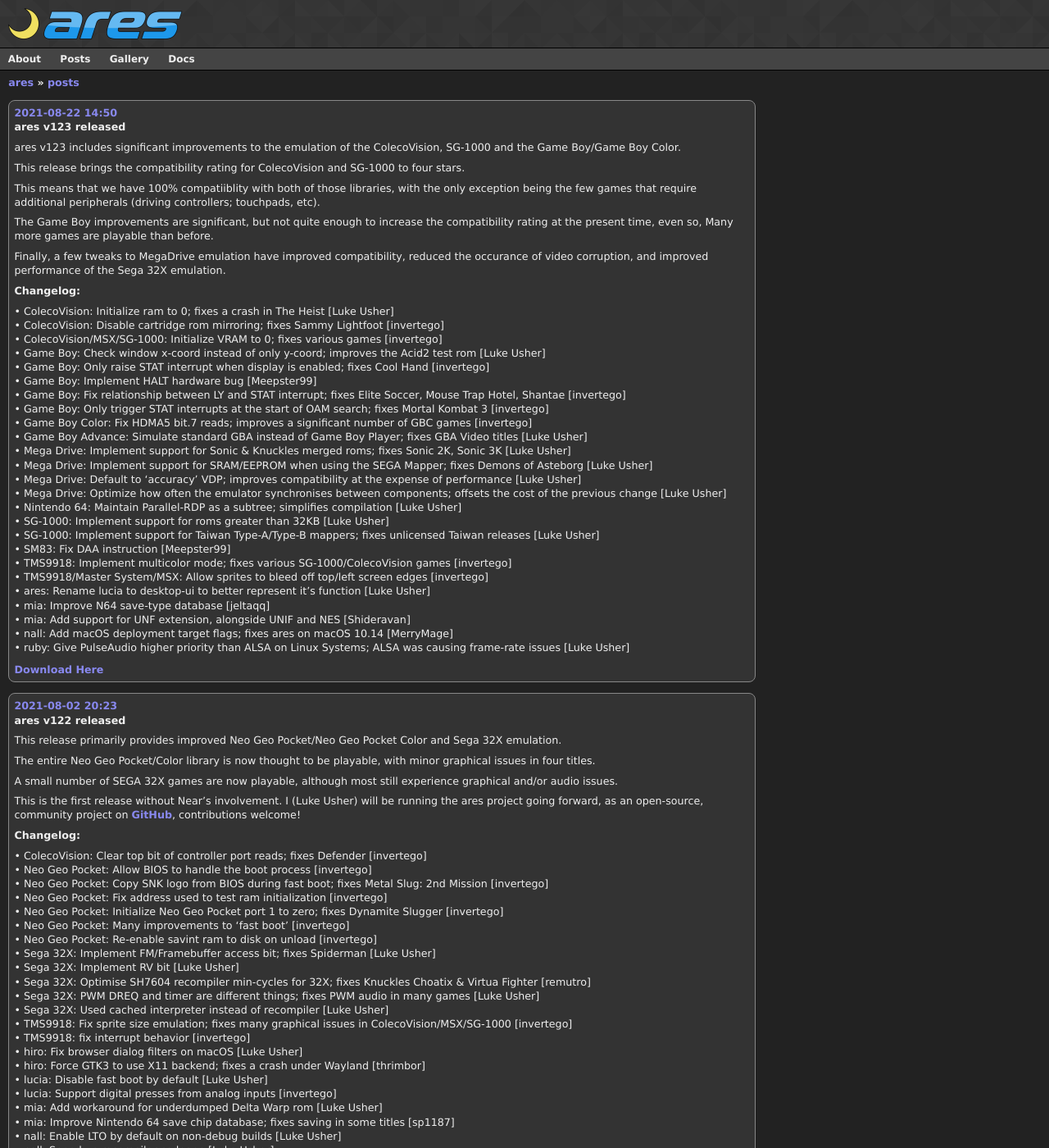
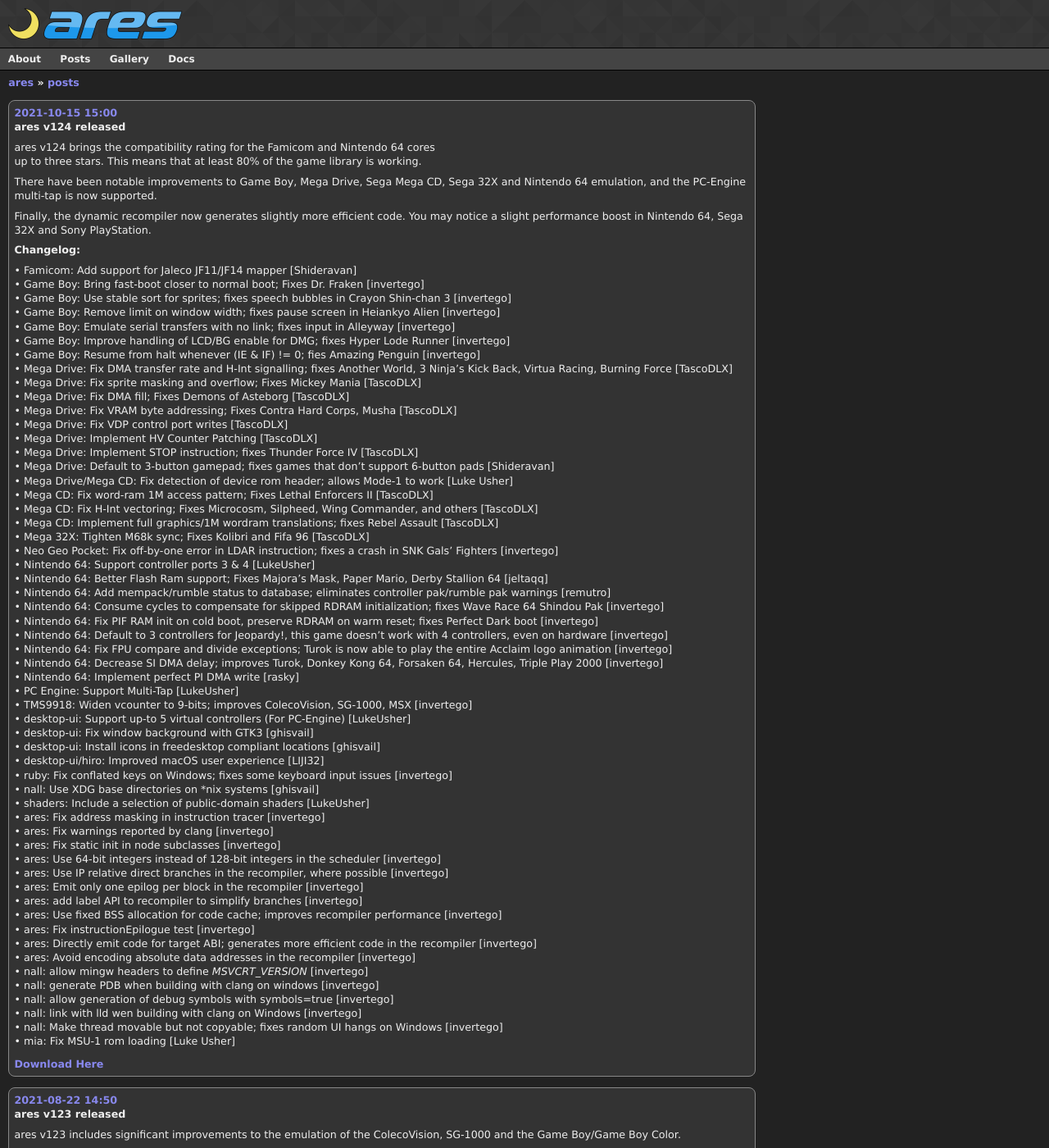
Before and after one commit to ares-emulator/ares-emulator.github.io, a Jekyll site: the page built from posts.md, in a window 1280 px wide and 1400 px high. Shown: the whole window at 82% size. Built offline with Jekyll 4.4.1, drawn with Linux system fonts in a browser that asks for light colours; some of the changed text lies outside the part shown.

Commit message:
release ares v124

```diff
--- a/_posts/2021-08-22-ares-v123-released.md
+++ b/_posts/2021-08-22-ares-v123-released.md
@@ -10,7 +10,7 @@ SG-1000 and the Game Boy/Game Boy Color.
 This release brings the compatibility rating for ColecoVision and SG-1000 to
 four stars.
 
-This means that we have 100% compatiiblity with both of those libraries, with
+This means that we have 100% compatibility with both of those libraries, with
 the only exception being the few games that require additional peripherals
 (driving controllers; touchpads, etc).
 
--- /dev/null
+++ b/_posts/2021-10-05-ares-v124-released.md
@@ -0,0 +1,75 @@
+---
+layout: post
+title: "ares v124 released"
+date: "2021-10-15 15:00"
+---
+
+ares v124 brings the compatibility rating for the Famicom and Nintendo 64 cores
+up to three stars. This means that at least 80% of the game library is working.
+
+There have been notable improvements to Game Boy, Mega Drive, Sega Mega CD,
+Sega 32X and Nintendo 64 emulation, and the PC-Engine multi-tap is now supported.
+
+Finally, the dynamic recompiler now generates slightly more efficient code. You
+may notice a slight performance boost in Nintendo 64, Sega 32X and Sony
+PlayStation.
+
+**Changelog:**
+ * Famicom: Add support for Jaleco JF11/JF14 mapper [Shideravan]
+ * Game Boy: Bring fast-boot closer to normal boot; Fixes Dr. Fraken [invertego]
+ * Game Boy: Use stable sort for sprites; fixes speech bubbles in Crayon Shin-chan 3 [invertego]
+ * Game Boy: Remove limit on window width; fixes pause screen in Heiankyo Alien [invertego]
+ * Game Boy: Emulate serial transfers with no link; fixes input in Alleyway [invertego]
+ * Game Boy: Improve handling of LCD/BG enable for DMG; fixes Hyper Lode Runner [invertego]
+ * Game Boy: Resume from halt whenever (IE & IF) != 0; fies Amazing Penguin [invertego]
+ * Mega Drive: Fix DMA transfer rate and H-Int signalling; fixes Another World, 3 Ninja's Kick Back, Virtua Racing, Burning Force [TascoDLX]
+ * Mega Drive: Fix sprite masking and overflow; Fixes Mickey Mania [TascoDLX]
+ * Mega Drive: Fix DMA fill; Fixes Demons of Asteborg [TascoDLX]
+ * Mega Drive: Fix VRAM byte addressing; Fixes Contra Hard Corps, Musha [TascoDLX]
+ * Mega Drive: Fix VDP control port writes [TascoDLX]
+ * Mega Drive: Implement HV Counter Patching [TascoDLX]
+ * Mega Drive: Implement STOP instruction; fixes Thunder Force IV [TascoDLX]
+ * Mega Drive: Default to 3-button gamepad; fixes games that don't support 6-button pads [Shideravan]
+ * Mega Drive/Mega CD: Fix detection of device rom header; allows Mode-1 to work [Luke Usher]
+ * Mega CD: Fix word-ram 1M access pattern; Fixes Lethal Enforcers II [TascoDLX]
+ * Mega CD: Fix H-Int vectoring; Fixes Microcosm, Silpheed, Wing Commander, and others [TascoDLX]
+ * Mega CD: Implement full graphics/1M wordram translations; fixes Rebel Assault [TascoDLX]
+ * Mega 32X: Tighten M68k sync; Fixes Kolibri and Fifa 96 [TascoDLX]
+ * Neo Geo Pocket: Fix off-by-one error in LDAR instruction; fixes a crash in SNK Gals' Fighters [invertego]
+ * Nintendo 64: Support controller ports 3 & 4 [LukeUsher]
+ * Nintendo 64: Better Flash Ram support; Fixes Majora's Mask, Paper Mario, Derby Stallion 64 [jeltaqq]
+ * Nintendo 64: Add mempack/rumble status to database; eliminates controller pak/rumble pak warnings [remutro]
+ * Nintendo 64: Consume cycles to compensate for skipped RDRAM initialization; fixes Wave Race 64 Shindou Pak [invertego]
+ * Nintendo 64: Fix PIF RAM init on cold boot, preserve RDRAM on warm reset; fixes Perfect Dark boot [invertego]
+ * Nintendo 64: Default to 3 controllers for Jeopardy!, this game doesn't work with 4 controllers, even on hardware [invertego]
+ * Nintendo 64: Fix FPU compare and divide exceptions; Turok is now able to play the entire Acclaim logo animation [invertego]
+ * Nintendo 64: Decrease SI DMA delay; improves Turok, Donkey Kong 64, Forsaken 64, Hercules, Triple Play 2000 [invertego]
+ * Nintendo 64: Implement perfect PI DMA write [rasky]
+ * PC Engine: Support Multi-Tap [LukeUsher]
+ * TMS9918: Widen vcounter to 9-bits; improves ColecoVision, SG-1000, MSX [invertego]
+ * desktop-ui: Support up-to 5 virtual controllers (For PC-Engine) [LukeUsher]
+ * desktop-ui: Fix window background with GTK3 [ghisvail]
+ * desktop-ui: Install icons in freedesktop compliant locations [ghisvail]
+ * desktop-ui/hiro: Improved macOS user experience [LIJI32]
+ * ruby: Fix conflated keys on Windows; fixes some keyboard input issues [invertego]
+ * nall: Use XDG base directories on *nix systems [ghisvail]
+ * shaders: Include a selection of public-domain shaders [LukeUsher]
+ * ares: Fix address masking in instruction tracer [invertego]
+ * ares: Fix warnings reported by clang [invertego]
+ * ares: Fix static init in node subclasses [invertego]
+ * ares: Use 64-bit integers instead of 128-bit integers in the scheduler [invertego]
+ * ares: Use IP relative direct branches in the recompiler, where possible [invertego]
+ * ares: Emit only one epilog per block in the recompiler [invertego]
+ * ares: add label API to recompiler to simplify branches [invertego]
+ * ares: Use fixed BSS allocation for code cache; improves recompiler performance [invertego]
+ * ares: Fix instructionEpilogue test [invertego]
+ * ares: Directly emit code for target ABI; generates more efficient code in the recompiler [invertego]
+ * ares: Avoid encoding absolute data addresses in the recompiler [invertego]
+ * nall: allow mingw headers to define _MSVCRT_VERSION_ [invertego]
+ * nall: generate PDB when building with clang on windows [invertego]
+ * nall: allow generation of debug symbols with symbols=true [invertego]
+ * nall: link with lld wen building with clang on Windows [invertego]
+ * nall: Make thread movable but not copyable; fixes random UI hangs on Windows [invertego]
+ * mia: Fix MSU-1 rom loading [Luke Usher]
+
+[Download Here](/)
```
Also changed, not shown: index.md (+5 -5 lines).
